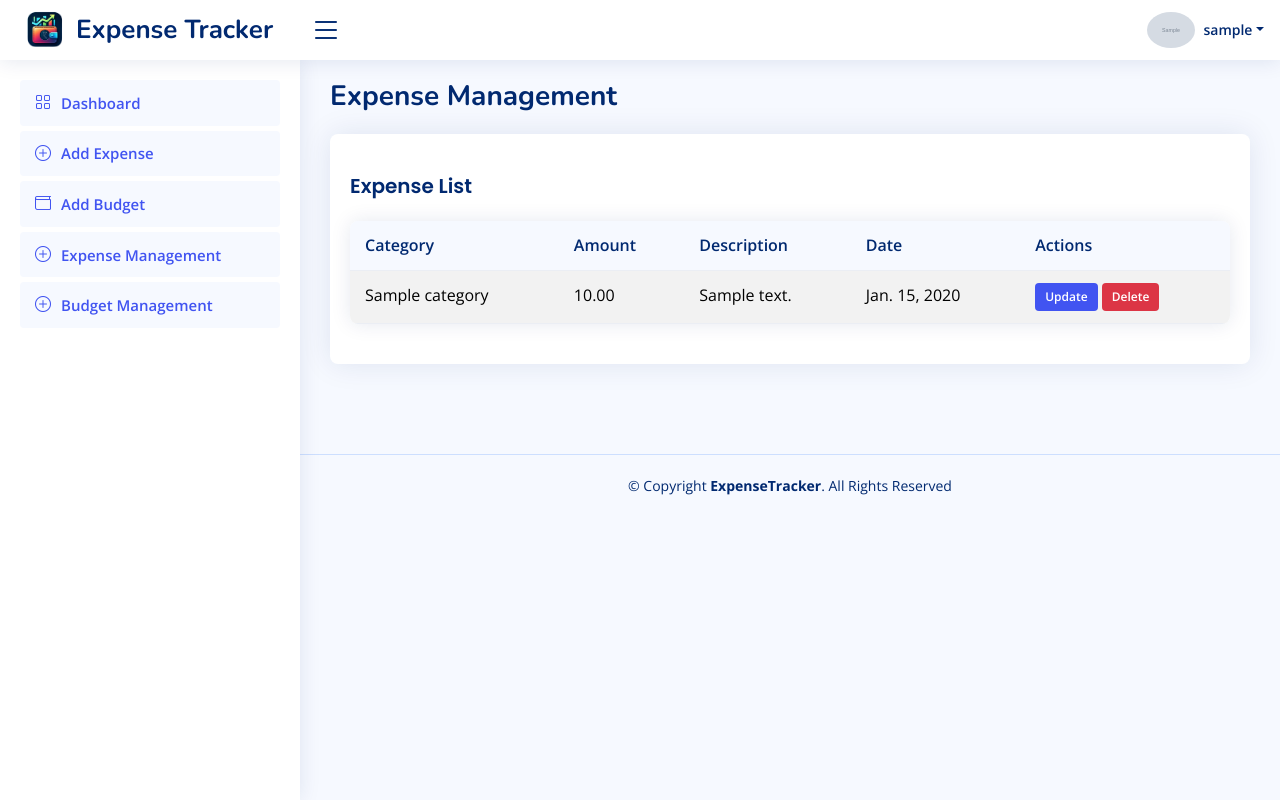
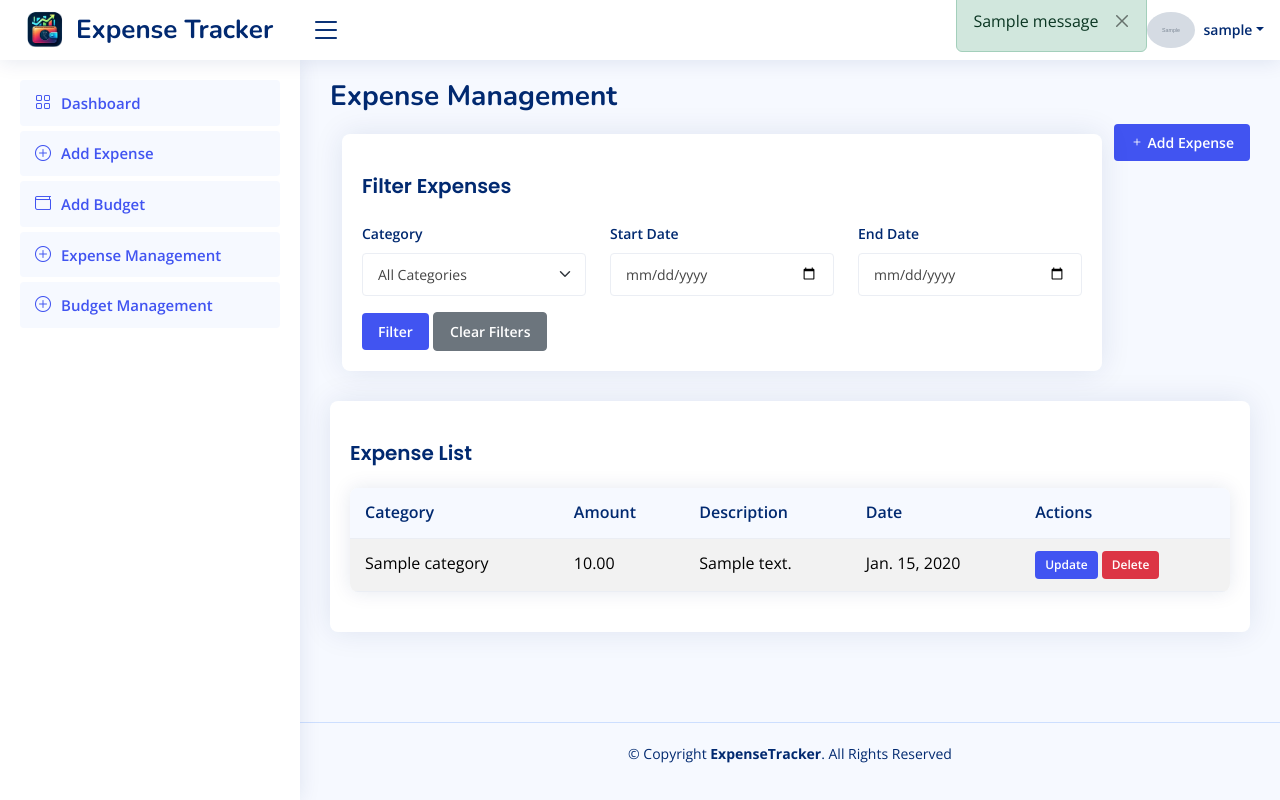
Before and after one commit to Alanbenny05/Expense-Track, a Django app: page /expense_management/ in a window 1280 px wide. Run offline with Django 5.2, Linux system fonts and the light colour scheme; a user stored in the database is signed in; tables that the repository leaves empty hold one stand-in row (values such as "Sample post"); grey boxes marked "Sample" are stand-in pictures; one stand-in notice (Sample message) is shown; some libraries are stand-ins or nearby versions.

Commit message:
updations

```diff
--- a/expensetrackapp/templates/expense-management.html
+++ b/expensetrackapp/templates/expense-management.html
@@ -14,8 +14,53 @@
   <main id="main" class="main">
     <div class="pagetitle">
       <h1>Expense Management</h1>
+      <!-- Add Expense Button -->
+      <a href="{% url 'add-expense' %}" class="btn btn-primary float-end">
+        <i class="bi bi-plus"></i> Add Expense
+      </a>
     </div>
 
+    <!-- Filter Form -->
+    <section class="section">
+      <div class="row">
+        <div class="col-lg-12">
+          <div class="card">
+            <div class="card-body">
+              <h5 class="card-title">Filter Expenses</h5>
+              <form method="get" action="{% url 'expense-management' %}">
+                <div class="row">
+                  <div class="col-md-4">
+                    <label for="category" class="form-label">Category</label>
+                    <select class="form-select" id="category" name="category">
+                      <option value="">All Categories</option>
+                      {% for category in categories %}
+                        <option value="{{ category.id }}" {% if request.GET.category == category.id|stringformat:"s" %}selected{% endif %}>
+                          {{ category.name }}
+                        </option>
+                      {% endfor %}
+                    </select>
+                  </div>
+                  <div class="col-md-4">
+                    <label for="start_date" class="form-label">Start Date</label>
+                    <input type="date" class="form-control" id="start_date" name="start_date" value="{{ request.GET.start_date }}">
+                  </div>
+                  <div class="col-md-4">
+                    <label for="end_date" class="form-label">End Date</label>
+                    <input type="date" class="form-control" id="end_date" name="end_date" value="{{ request.GET.end_date }}">
+                  </div>
+                </div>
+                <div class="mt-3">
+                  <button type="submit" class="btn btn-primary">Filter</button>
+                  <a href="{% url 'expense-management' %}" class="btn btn-secondary">Clear Filters</a>
+                </div>
+              </form>
+            </div>
+          </div>
+        </div>
+      </div>
+    </section>
+
+    <!-- Expense List -->
     <section class="section">
       <div class="row">
         <div class="col-lg-12">
@@ -108,6 +153,5 @@
     {% endfor %}
   </main>
   {% endblock %}
-
 </body>
 </html>
--- a/expensetrackapp/templates/layout.html
+++ b/expensetrackapp/templates/layout.html
@@ -62,11 +62,21 @@
     <nav class="header-nav ms-auto">
       <ul class="d-flex align-items-center">
 
-        <li class="nav-item d-block d-lg-none">
+        <!-- <li class="nav-item d-block d-lg-none">
           <a class="nav-link nav-icon search-bar-toggle " href="{% static '#'%}">
             <i class="bi bi-search"></i>
           </a>
-        </li><!-- End Search Icon-->
+        </li>End Search Icon -->
+
+        <!-- Display messages for profile update -->
+        {% if messages %}
+        {% for message in messages %}
+          <div class="alert alert-dismissible fade show {% if message.tags %}alert-{{ message.tags }}{% endif %}">
+            {{ message }}
+            <button type="button" class="btn-close" data-bs-dismiss="alert" aria-label="Close"></button>
+          </div>
+        {% endfor %}
+      {% endif %}
 
         <li class="nav-item dropdown">
 
--- a/expensetrackapp/templates/users-profile.html
+++ b/expensetrackapp/templates/users-profile.html
@@ -97,14 +97,14 @@
 
                 <!-- Edit Profile Tab -->
                 <div class="tab-pane fade profile-edit pt-3" id="profile-edit">
-                  <!-- Display messages for profile update -->
+                  <!-- Display messages for profile update
                   {% if messages %}
                     {% for message in messages %}
                       <div class="alert {% if message.tags %}alert-{{ message.tags }}{% endif %}">
                         {{ message }}
                       </div>
                     {% endfor %}
-                  {% endif %}
+                  {% endif %} -->
 
                   <form method="POST" action="{% url 'update_profile' %}" enctype="multipart/form-data">
                     {% csrf_token %}
--- a/expensetrackapp/views.py
+++ b/expensetrackapp/views.py
@@ -6,6 +6,7 @@ from .models import UserProfile, Expense, Category, Budget
 from django.contrib.auth import authenticate, login as auth_login, logout as auth_logout, get_user_model
 from django.contrib.auth.decorators import login_required
 from django.utils import timezone
+from django.db.models import Q
 from django.core.exceptions import ValidationError
 
 # Helper function to fetch categories for the logged-in user
@@ -302,6 +303,18 @@ def expense_management(request):
     expenses = Expense.objects.filter(user=request.user)  # Fetch expenses for the logged-in user
     categories = get_user_categories()  # Fetch categories for dropdown
 
+     # Get filter parameters from the request
+    category_filter = request.GET.get('category')
+    start_date = request.GET.get('start_date')
+    end_date = request.GET.get('end_date')
+
+    # Apply filters
+    if category_filter:
+        expenses = expenses.filter(category_id=category_filter)
+
+    if start_date and end_date:
+        expenses = expenses.filter(date__range=[start_date, end_date])
+
     if request.method == 'POST':
         # Handle update or delete action
         action = request.POST.get('action')
@@ -335,6 +348,13 @@ def budget_management(request):
     budgets = Budget.objects.filter(user=request.user)  # Fetch budgets for the logged-in user
     categories = get_user_categories()  # Fetch categories for dropdown
 
+     # Get filter parameter from the request
+    category_filter = request.GET.get('category')
+
+    # Apply filter
+    if category_filter:
+        budgets = budgets.filter(category_id=category_filter)
+
     if request.method == 'POST':
         # Handle update or delete action
         action = request.POST.get('action')
```
Also changed, not shown: expensetrackapp/templates/budget-management.html (+40 -3 lines), expensetrackapp/templates/pages-login.html (+10 -2 lines). Lines whose indentation alone changed are shown as unchanged.
